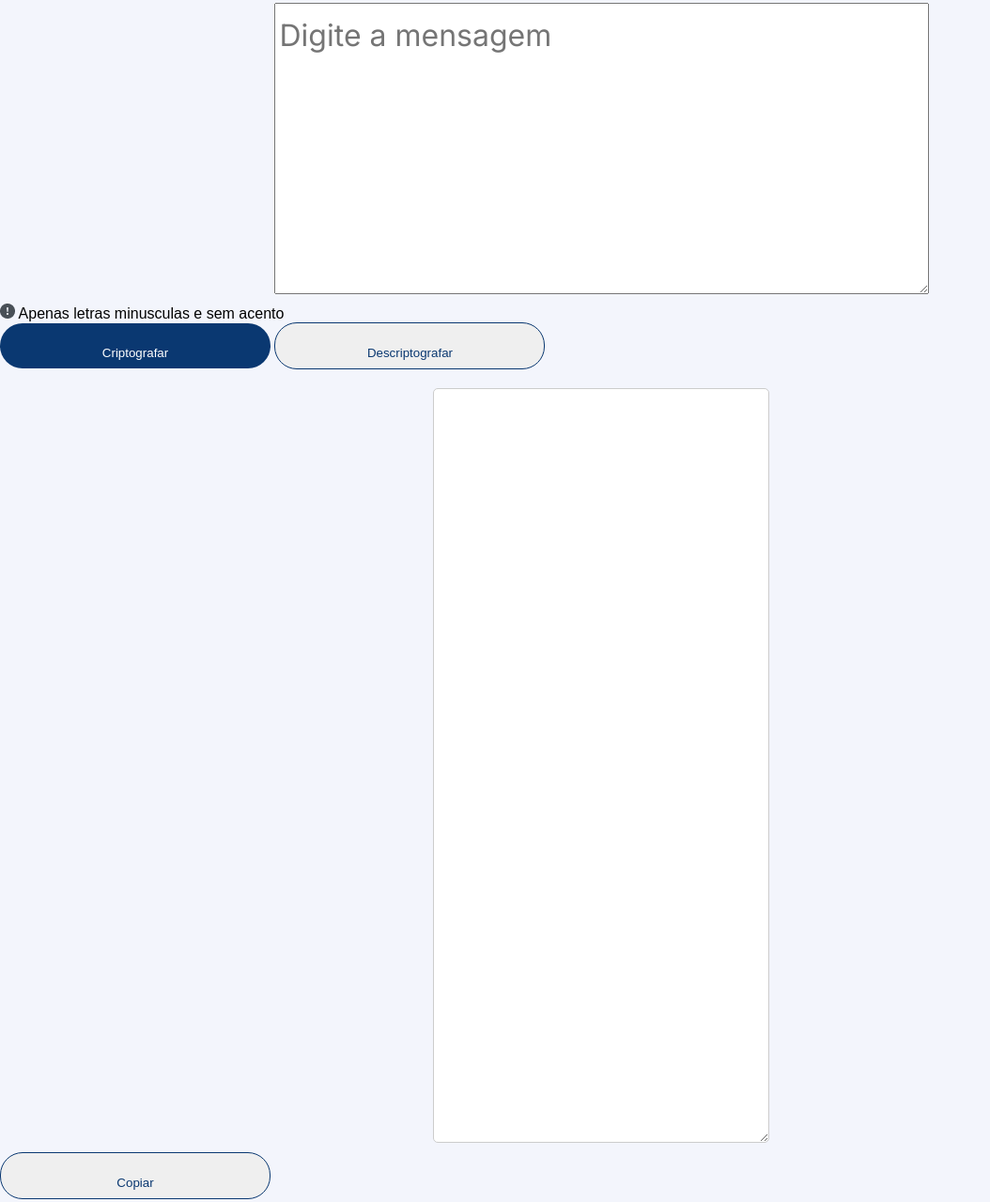
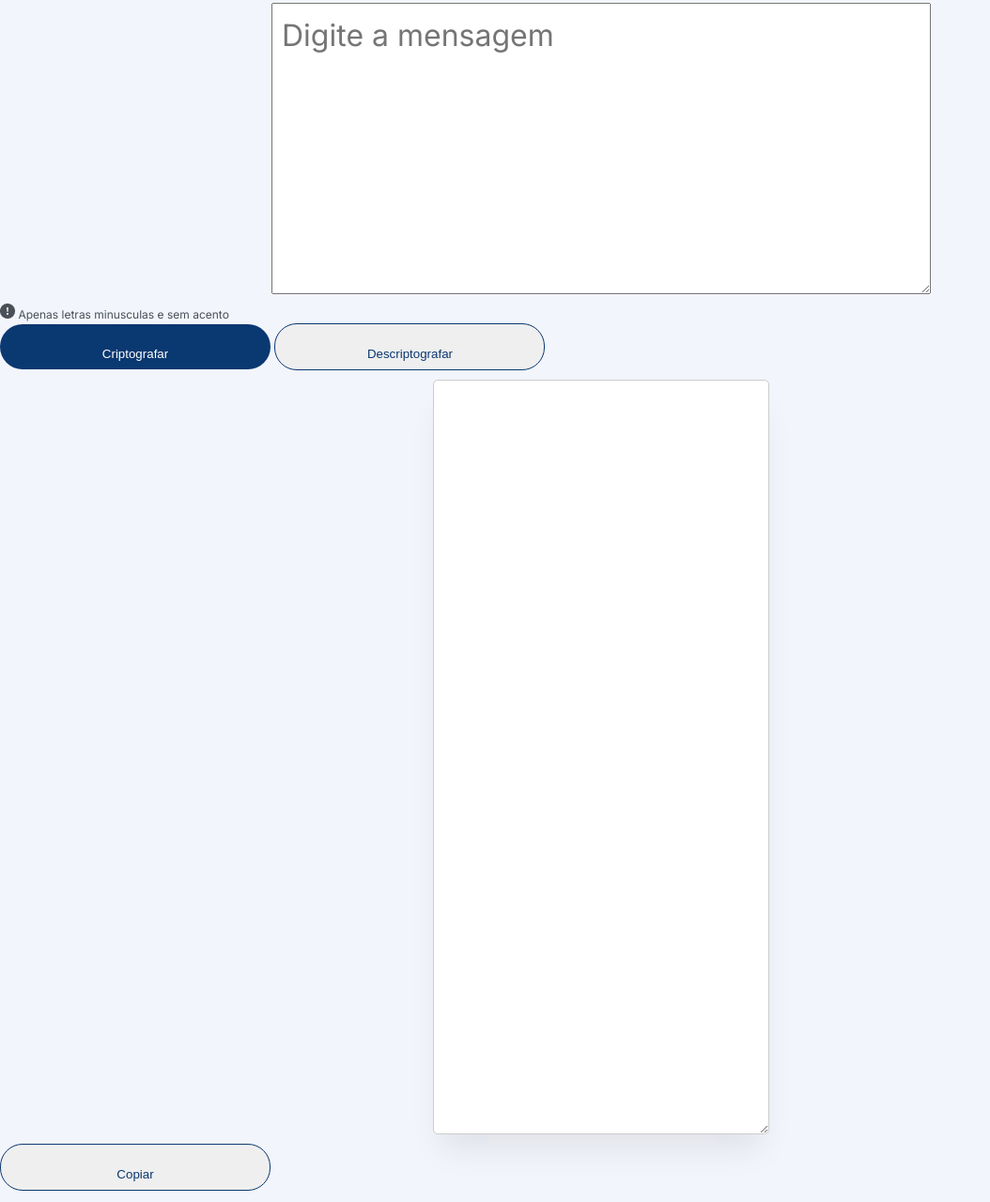
Before and after one commit to vector5826/encripitador, a plain HTML site: page index.html in a window 1280 px wide. Shown: the part 139-1418 px from the top of the page at 94% size, without its empty margins (0-1054 px from the left). Drawn offline with Linux system fonts and the light colour scheme.

Commit message:
modificação no hover e font

```diff
--- a/index.html
+++ b/index.html
@@ -27,7 +27,7 @@
         </section>
 
         <section>
-            <textarea id="result"></textarea>
+            <textarea class="area-texto" id="result"></textarea>
             <button class="btn-copia" onclick="copyToClipboard()">Copiar</button>
         </section>
 
--- a/styles/style.css
+++ b/styles/style.css
@@ -6,7 +6,6 @@ body {
     margin: 0;
     padding: 0;
     background-color:rgba(243, 245, 252, 1);
-    ;
 }
 
 section{
@@ -19,8 +18,18 @@ section{
 
 }
 
+.form-gruop{
+    font-family:"Inter", sans-serif;
+    font-size: 12px;
+    font-weight: 400;
+    line-height: 18px;
+    letter-spacing: 0em;
+    text-align: left;
+    color: rgba(73, 80, 87, 1);
+
+}
+
 #message {
-    padding-left: 5px;
     font-family: "Inter", sans-serif;
     font-size: 32px;
     line-height: 48px;
@@ -79,14 +88,28 @@ button{
     border: 1px solid rgba(10, 56, 113, 1)
 }
 
-button:hover{
+.btn-copia:hover{
     background: rgba(216, 223, 232, 1);
+}
 
+.btn-descri:hover{
+    background: rgba(216, 223, 232, 1);
+}
+
+.btn-cript:hover{
+    background-color: rgba(10, 56, 113, 0.877);
+}
+
+.area-texto {
+    width: 400px;
+    height: 944px;
+    top: 40px;
+    left: 1000px;
+    border-radius: 32px;
+    box-shadow: 0px 24px 32px -8px rgba(0, 0, 0, 0.08);
 }
 
 #result {
-    margin-top: 20px;
-    padding: 10px;
     border: 1px solid #ccc;
     border-radius: 5px;
     color: rgba(73, 80, 87, 1);
@@ -94,14 +117,12 @@ button:hover{
     height: 781px;
     top: 72px;
     left: 1032px;
-    font-family: Inter;
+    font-family: "Inter", sans-serif;
     font-size: 24px;
     font-weight: 400;
     line-height: 36px;
     letter-spacing: 0em;
     text-align: left;
-
-
 }
 
 footer {
```
